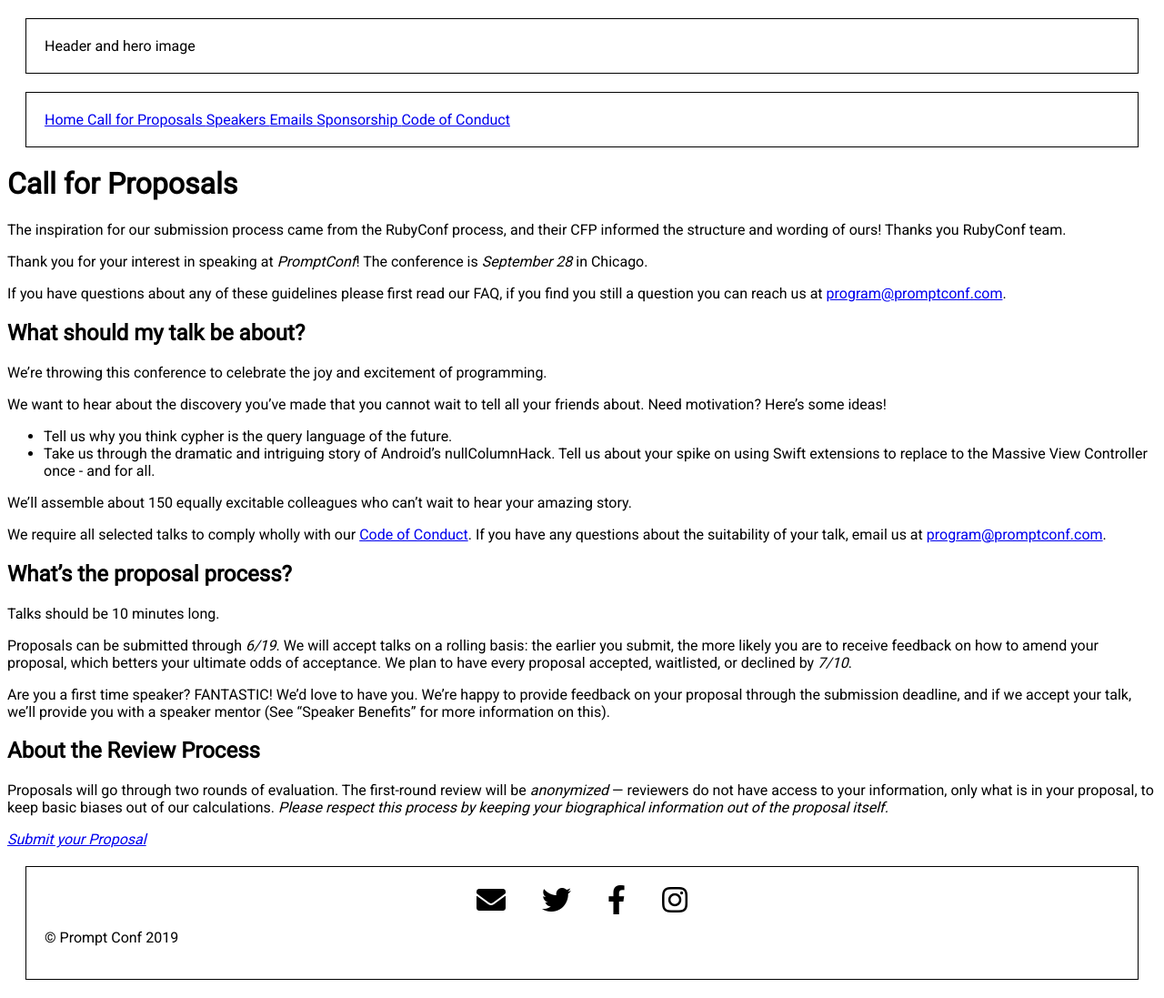
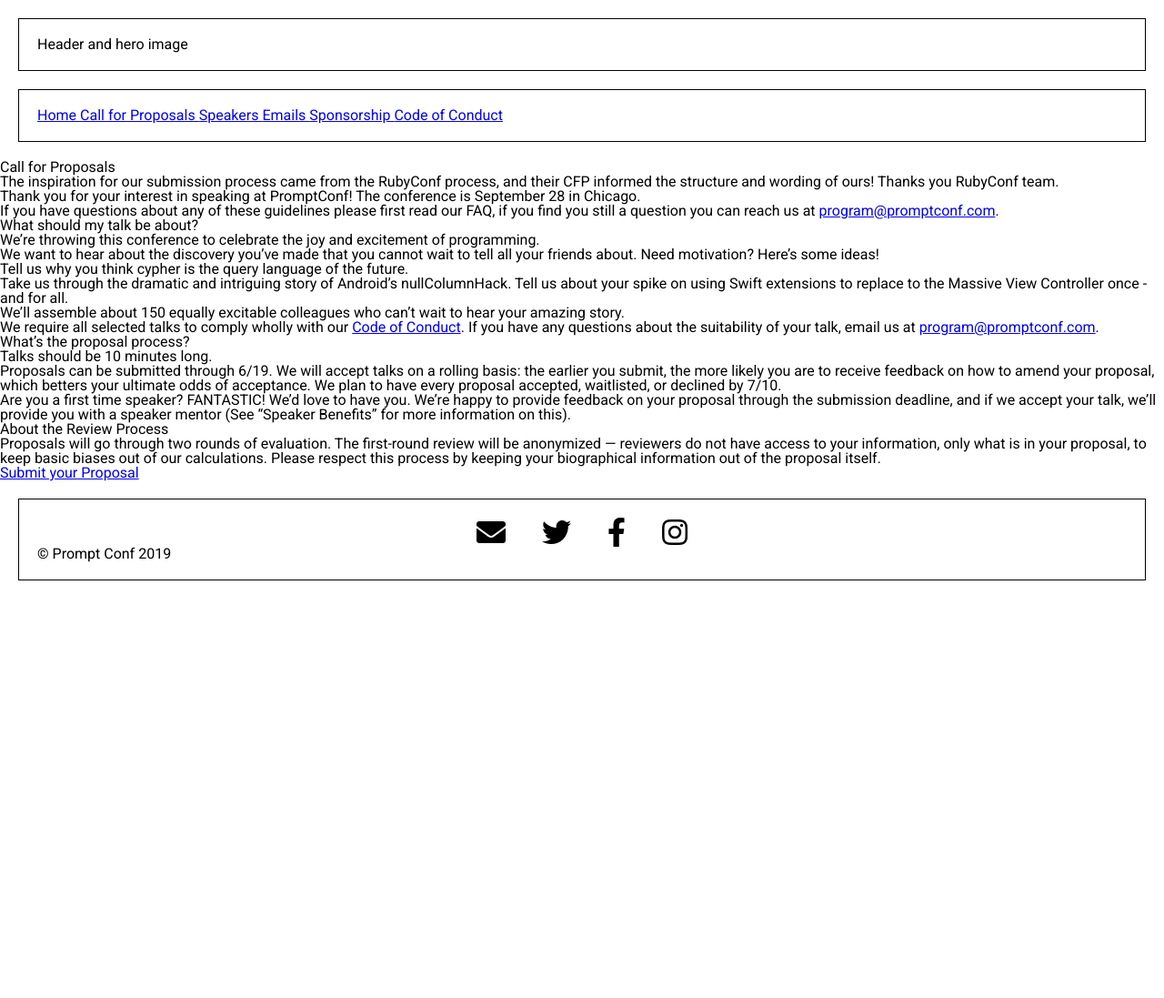
Before and after one commit to promptconf/promptconf.github.io, a Jekyll site: the page built from _pages/proposals.md, in a window 1280 px wide. Shown: the whole page at 91% size. Built offline with Jekyll 4.4.1, drawn with Linux system fonts in a browser that asks for light colours; nearby versions of some CDN libraries; after the commit the page ends 900 px from its top, so only the background shows below that.

Commit message:
add css reset

```diff
--- /dev/null
+++ b/assets/_sass/reset.scss
@@ -0,0 +1,48 @@
+/* http://meyerweb.com/eric/tools/css/reset/
+   v2.0 | 20110126
+   License: none (public domain)
+*/
+
+html, body, div, span, applet, object, iframe,
+h1, h2, h3, h4, h5, h6, p, blockquote, pre,
+a, abbr, acronym, address, big, cite, code,
+del, dfn, em, img, ins, kbd, q, s, samp,
+small, strike, strong, sub, sup, tt, var,
+b, u, i, center,
+dl, dt, dd, ol, ul, li,
+fieldset, form, label, legend,
+table, caption, tbody, tfoot, thead, tr, th, td,
+article, aside, canvas, details, embed,
+figure, figcaption, footer, header, hgroup,
+menu, nav, output, ruby, section, summary,
+time, mark, audio, video {
+	margin: 0;
+	padding: 0;
+	border: 0;
+	font-size: 100%;
+	font: inherit;
+	vertical-align: baseline;
+}
+/* HTML5 display-role reset for older browsers */
+article, aside, details, figcaption, figure,
+footer, header, hgroup, menu, nav, section {
+	display: block;
+}
+body {
+	line-height: 1;
+}
+ol, ul {
+	list-style: none;
+}
+blockquote, q {
+	quotes: none;
+}
+blockquote:before, blockquote:after,
+q:before, q:after {
+	content: '';
+	content: none;
+}
+table {
+	border-collapse: collapse;
+	border-spacing: 0;
+}
--- a/assets/css/styles.scss
+++ b/assets/css/styles.scss
@@ -1,3 +1,4 @@
 ---
 ---
+@import "reset";
 @import "main";
```
